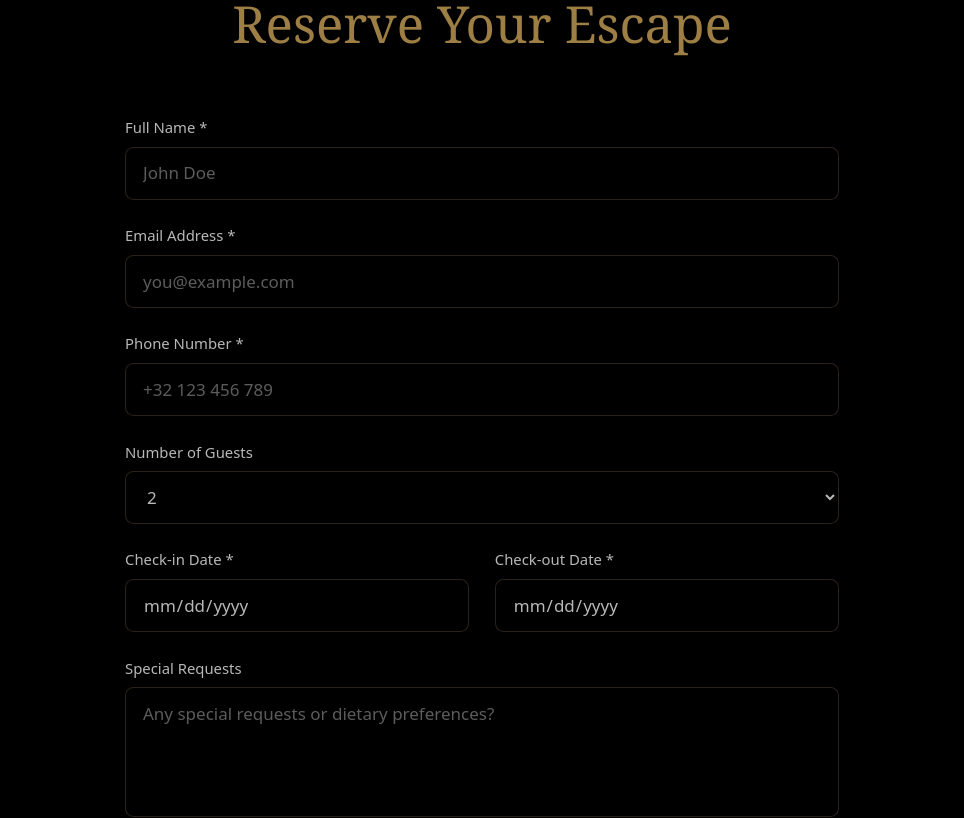
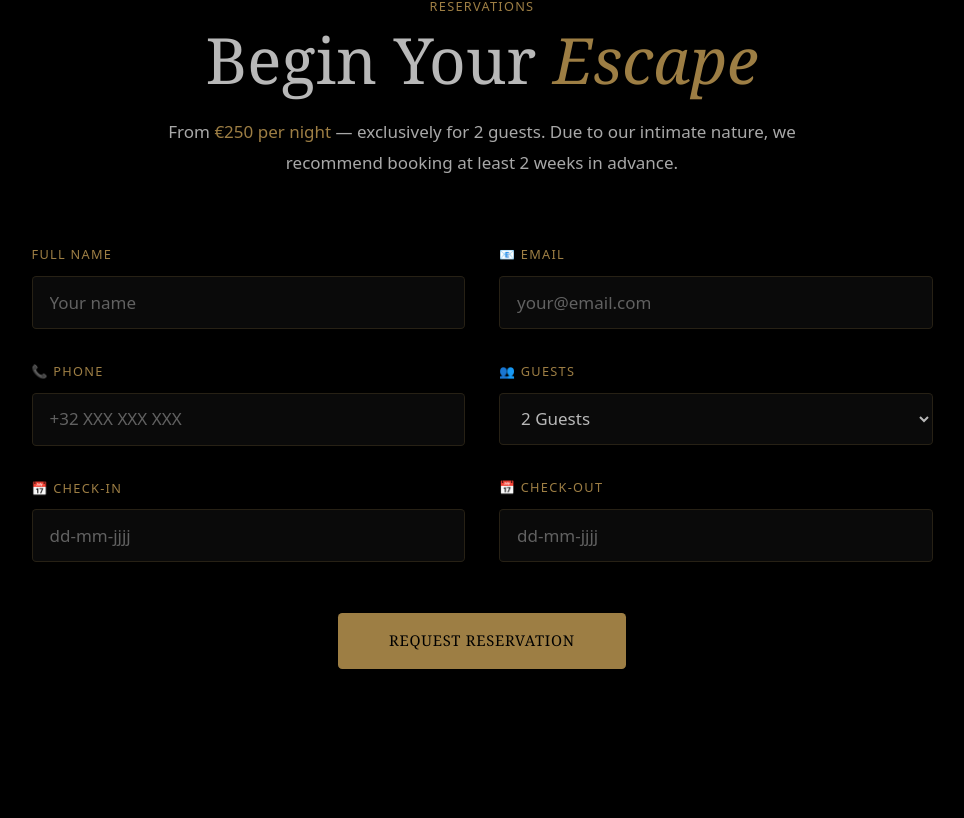
Before and after one commit to TNLConsulting/escapia, a Next.js app: page / in a window 1280 px wide. Shown: the part 3749-4567 px from the top of the page, without its empty margins (158-1122 px from the left). Built offline with nearby package versions, Linux system fonts and the light colour scheme.

Commit message:
Booking: redesign to match exact preview layout - 2-column form

```diff
--- a/src/components/Booking.tsx
+++ b/src/components/Booking.tsx
@@ -1,12 +1,8 @@
 "use client";
 
-import { useLanguage } from "@/contexts/LanguageContext";
-import { translations } from "@/lib/translations";
 import { useState } from "react";
 
 export function Booking() {
-  const { language } = useLanguage();
-  const t = translations[language];
   const [formData, setFormData] = useState({
     name: "",
     email: "",
@@ -14,256 +10,150 @@ export function Booking() {
     guests: "2",
     checkIn: "",
     checkOut: "",
-    specialRequests: "",
   });
-  const [submitted, setSubmitted] = useState(false);
 
-  const handleChange = (
-    e: React.ChangeEvent<
-      HTMLInputElement | HTMLTextAreaElement | HTMLSelectElement
-    >
-  ) => {
+  const handleChange = (e: React.ChangeEvent<HTMLInputElement | HTMLSelectElement>) => {
     const { name, value } = e.target;
-    setFormData((prev) => ({ ...prev, [name]: value }));
+    setFormData(prev => ({ ...prev, [name]: value }));
   };
 
   const handleSubmit = (e: React.FormEvent) => {
     e.preventDefault();
-    // Basic validation
-    if (
-      !formData.name ||
-      !formData.email ||
-      !formData.phone ||
-      !formData.checkIn ||
-      !formData.checkOut
-    ) {
-      alert("Please fill in all required fields");
-      return;
-    }
-    // Here you would normally send the data to your backend
-    console.log("Booking submitted:", formData);
-    setSubmitted(true);
-    setTimeout(() => {
-      setSubmitted(false);
-      setFormData({
-        name: "",
-        email: "",
-        phone: "",
-        guests: "2",
-        checkIn: "",
-        checkOut: "",
-        specialRequests: "",
-      });
-    }, 3000);
+    console.log("Form submitted:", formData);
   };
 
   return (
-    <section id="booking" className="w-full section-padding" style={{ backgroundColor: '#000' }}>
-      <div className="container-narrow">
-        <h2
-          className="text-4xl md:text-5xl font-serif font-light text-center mb-16"
-          style={{ color: '#9d7e44' }}
-        >
-          {t.booking.title}
+    <section id="booking" className="w-full py-24" style={{ backgroundColor: "#000" }}>
+      <div className="max-w-4xl mx-auto px-6">
+        {/* Header */}
+        <p className="text-xs tracking-widest uppercase text-center mb-3" style={{ color: "#9d7e44" }}>
+          Reservations
+        </p>
+        <h2 className="text-6xl font-serif font-light text-center mb-6" style={{ color: "#b8b8b8" }}>
+          Begin Your <span style={{ color: "#9d7e44", fontStyle: "italic" }}>Escape</span>
         </h2>
+        <p className="text-center max-w-2xl mx-auto mb-16" style={{ color: "#a8a8a8", lineHeight: "1.8" }}>
+          From <span style={{ color: "#9d7e44", fontWeight: "500" }}>€250 per night</span> — exclusively for 2 guests. Due to our intimate nature, we recommend booking at least 2 weeks in advance.
+        </p>
 
-        <div
-          className="max-w-2xl mx-auto"
-        >
-          <form onSubmit={handleSubmit} className="space-y-6">
-            {/* Name */}
+        {/* Form */}
+        <form onSubmit={handleSubmit} className="grid grid-cols-2 gap-8">
+          {/* Left Column */}
+          <div className="space-y-8">
+            {/* Full Name */}
             <div>
-              <label className="block mb-2 font-light text-sm" style={{ color: '#b8b8b8' }}>
-                {t.booking.form.name} *
+              <label className="text-xs tracking-widest uppercase block mb-3" style={{ color: "#9d7e44" }}>
+                Full Name
               </label>
               <input
                 type="text"
                 name="name"
-                placeholder={t.booking.form.placeholder.name}
                 value={formData.name}
                 onChange={handleChange}
-                className="w-full rounded-lg px-4 py-3 transition-colors duration-300"
-                style={{
-                  backgroundColor: '#000',
-                  border: '1px solid rgba(212, 165, 116, 0.2)',
-                  color: '#b8b8b8',
-                }}
-                onFocus={(e) => {
-                  e.currentTarget.style.borderColor = '#9d7e44';
-                }}
-                onBlur={(e) => {
-                  e.currentTarget.style.borderColor = 'rgba(212, 165, 116, 0.2)';
-                }}
-                required
-              />
-            </div>
-
-            {/* Email */}
-            <div>
-              <label className="block mb-2 font-light text-sm" style={{ color: '#b8b8b8' }}>
-                {t.booking.form.email} *
-              </label>
-              <input
-                type="email"
-                name="email"
-                placeholder={t.booking.form.placeholder.email}
-                value={formData.email}
-                onChange={handleChange}
-                className="w-full rounded-lg px-4 py-3 transition-colors duration-300"
-                style={{
-                  backgroundColor: '#000',
-                  border: '1px solid rgba(212, 165, 116, 0.2)',
-                  color: '#b8b8b8',
-                }}
-                onFocus={(e) => {
-                  e.currentTarget.style.borderColor = '#9d7e44';
-                }}
-                onBlur={(e) => {
-                  e.currentTarget.style.borderColor = 'rgba(212, 165, 116, 0.2)';
-                }}
-                required
+                placeholder="Your name"
+                className="w-full px-4 py-3 rounded"
+                style={{ backgroundColor: "#0a0a0a", border: "1px solid rgba(157, 126, 68, 0.2)", color: "#b8b8b8" }}
               />
             </div>
 
             {/* Phone */}
             <div>
-              <label className="block mb-2 font-light text-sm" style={{ color: '#b8b8b8' }}>
-                {t.booking.form.phone} *
+              <label className="text-xs tracking-widest uppercase block mb-3" style={{ color: "#9d7e44" }}>
+                📞 Phone
               </label>
               <input
                 type="tel"
                 name="phone"
-                placeholder={t.booking.form.placeholder.phone}
                 value={formData.phone}
                 onChange={handleChange}
-                className="w-full rounded-lg px-4 py-3 transition-colors duration-300"
-                style={{
-                  backgroundColor: '#000',
-                  border: '1px solid rgba(212, 165, 116, 0.2)',
-                  color: '#b8b8b8',
-                }}
-                onFocus={(e) => {
-                  e.currentTarget.style.borderColor = '#9d7e44';
-                }}
-                onBlur={(e) => {
-                  e.currentTarget.style.borderColor = 'rgba(212, 165, 116, 0.2)';
-                }}
-                required
+                placeholder="+32 XXX XXX XXX"
+                className="w-full px-4 py-3 rounded"
+                style={{ backgroundColor: "#0a0a0a", border: "1px solid rgba(157, 126, 68, 0.2)", color: "#b8b8b8" }}
+              />
+            </div>
+
+            {/* Check-in */}
+            <div>
+              <label className="text-xs tracking-widest uppercase block mb-3" style={{ color: "#9d7e44" }}>
+                📅 Check-in
+              </label>
+              <input
+                type="text"
+                name="checkIn"
+                value={formData.checkIn}
+                onChange={handleChange}
+                placeholder="dd-mm-jjjj"
+                className="w-full px-4 py-3 rounded"
+                style={{ backgroundColor: "#0a0a0a", border: "1px solid rgba(157, 126, 68, 0.2)", color: "#b8b8b8" }}
+              />
+            </div>
+          </div>
+
+          {/* Right Column */}
+          <div className="space-y-8">
+            {/* Email */}
+            <div>
+              <label className="text-xs tracking-widest uppercase block mb-3" style={{ color: "#9d7e44" }}>
+                📧 Email
+              </label>
+              <input
+                type="email"
+                name="email"
+                value={formData.email}
+                onChange={handleChange}
+                placeholder="your@email.com"
+                className="w-full px-4 py-3 rounded"
+                style={{ backgroundColor: "#0a0a0a", border: "1px solid rgba(157, 126, 68, 0.2)", color: "#b8b8b8" }}
               />
             </div>
 
             {/* Guests */}
             <div>
-              <label className="block mb-2 font-light text-sm" style={{ color: '#b8b8b8' }}>
-                {t.booking.form.guests}
+              <label className="text-xs tracking-widest uppercase block mb-3" style={{ color: "#9d7e44" }}>
+                👥 Guests
               </label>
               <select
                 name="guests"
                 value={formData.guests}
                 onChange={handleChange}
-                className="w-full rounded-lg px-4 py-3 transition-colors duration-300"
-                style={{
-                  backgroundColor: '#000',
-                  border: '1px solid rgba(212, 165, 116, 0.2)',
-                  color: '#b8b8b8',
-                }}
-                onFocus={(e) => {
-                  e.currentTarget.style.borderColor = '#9d7e44';
-                }}
-                onBlur={(e) => {
-                  e.currentTarget.style.borderColor = 'rgba(212, 165, 116, 0.2)';
-                }}
+                className="w-full px-4 py-3 rounded"
+                style={{ backgroundColor: "#0a0a0a", border: "1px solid rgba(157, 126, 68, 0.2)", color: "#b8b8b8" }}
               >
-                <option value="1">1</option>
-                <option value="2">2</option>
-                <option value="3">3</option>
-                <option value="4">4</option>
+                <option value="2">2 Guests</option>
               </select>
             </div>
 
-            {/* Check-in & Check-out */}
-            <div className="grid grid-cols-1 md:grid-cols-2 gap-6">
+            {/* Check-out */}
             <div>
-                <label className="block mb-2 font-light text-sm" style={{ color: '#b8b8b8' }}>
-                  {t.booking.form.checkIn} *
+              <label className="text-xs tracking-widest uppercase block mb-3" style={{ color: "#9d7e44" }}>
+                📅 Check-out
               </label>
               <input
-                  type="date"
-                  name="checkIn"
-                  value={formData.checkIn}
-                  onChange={handleChange}
-                  className="w-full rounded-lg px-4 py-3 transition-colors duration-300"
-                  style={{
-                    backgroundColor: '#000',
-                    border: '1px solid rgba(212, 165, 116, 0.2)',
-                    color: '#b8b8b8',
-                  }}
-                  onFocus={(e) => {
-                    e.currentTarget.style.borderColor = '#9d7e44';
-                  }}
-                  onBlur={(e) => {
-                    e.currentTarget.style.borderColor = 'rgba(212, 165, 116, 0.2)';
-                  }}
-                  required
-                />
-              </div>
-              <div>
-                <label className="block mb-2 font-light text-sm" style={{ color: '#b8b8b8' }}>
-                  {t.booking.form.checkOut} *
-                </label>
-                <input
-                  type="date"
+                type="text"
                 name="checkOut"
                 value={formData.checkOut}
                 onChange={handleChange}
-                  className="w-full rounded-lg px-4 py-3 transition-colors duration-300"
-                  style={{
-                    backgroundColor: '#000',
-                    border: '1px solid rgba(212, 165, 116, 0.2)',
-                    color: '#b8b8b8',
-                  }}
-                  onFocus={(e) => {
-                    e.currentTarget.style.borderColor = '#9d7e44';
-                  }}
-                  onBlur={(e) => {
-                    e.currentTarget.style.borderColor = 'rgba(212, 165, 116, 0.2)';
-                  }}
-                  required
+                placeholder="dd-mm-jjjj"
+                className="w-full px-4 py-3 rounded"
+                style={{ backgroundColor: "#0a0a0a", border: "1px solid rgba(157, 126, 68, 0.2)", color: "#b8b8b8" }}
               />
             </div>
           </div>
-
-            {/* Special Requests */}
-            <div>
-              <label className="block mb-2 font-light text-sm" style={{ color: '#b8b8b8' }}>
-                {t.booking.form.specialRequests}
-              </label>
-              <textarea
-                name="specialRequests"
-                placeholder={t.booking.form.placeholder.specialRequests}
-                value={formData.specialRequests}
-                onChange={handleChange}
-                rows={4}
-                className="w-full rounded-lg px-4 py-3 transition-colors duration-300 resize-none"
-                style={{
-                  backgroundColor: '#000',
-                  border: '1px solid rgba(212, 165, 116, 0.2)',
-                  color: '#b8b8b8',
-                }}
-                onFocus={(e) => {
-                  e.currentTarget.style.borderColor = '#9d7e44';
-                }}
-                onBlur={(e) => {
-                  e.currentTarget.style.borderColor = 'rgba(212, 165, 116, 0.2)';
-                }}
-              />
-            </div>
+        </form>
 
         {/* Submit Button */}
-            <button type="submit" className="button-primary w-full text-center">
-              {submitted ? "✓ " + t.booking.form.submit : t.booking.form.submit}
+        <div className="mt-12 flex justify-center">
+          <button
+            type="submit"
+            onClick={(e) => handleSubmit(e as any)}
+            className="px-12 py-4 rounded font-serif tracking-wider text-sm"
+            style={{
+              backgroundColor: "#9d7e44",
+              color: "#000",
+            }}
+          >
+            REQUEST RESERVATION
           </button>
-          </form>
         </div>
       </div>
     </section>
```
Lines whose indentation alone changed are shown as unchanged.
